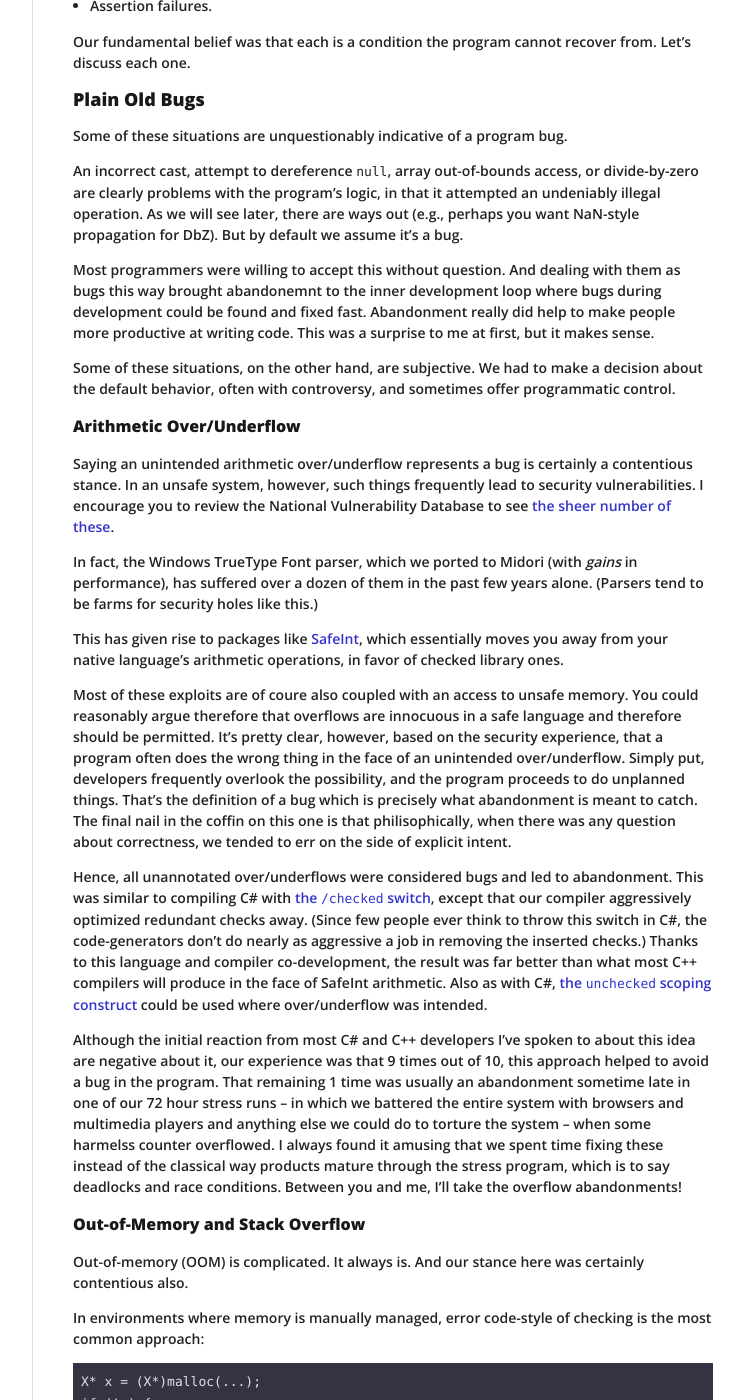
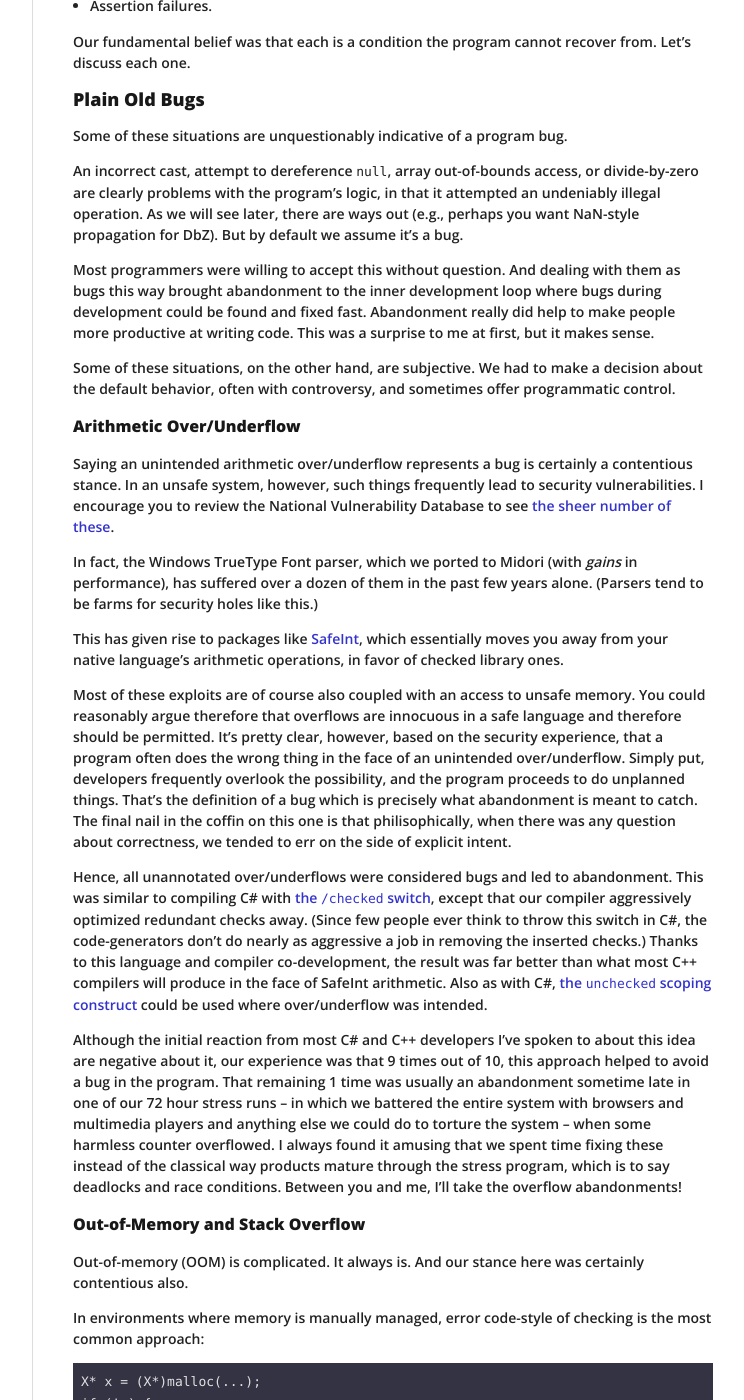
Before and after one commit to joeduffy/joeduffy.github.io, a Jekyll site: the page built from _posts/2016-02-07-the-error-model.md, in a window 1280 px wide and 1400 px high, scrolled down 18720 px. Shown: the whole window, without its empty margins (378-1122 px from the left). Built offline with Jekyll 4.4.1, drawn with Linux system fonts in a browser that asks for light colours; nearby versions of some CDN libraries; comment, search, counter and statistics services are not loaded; some of the changed text lies outside the part shown.

Commit message:
Fix a few typos

```diff
--- a/_posts/2016-02-07-the-error-model.md
+++ b/_posts/2016-02-07-the-error-model.md
@@ -821,7 +821,7 @@ with the program's logic, in that it attempted an undeniably illegal operation.
 out (e.g., perhaps you want NaN-style propagation for DbZ).  But by default we assume it's a bug.
 
 Most programmers were willing to accept this without question.   And dealing with them as bugs this way brought
-abandonemnt to the inner development loop where bugs during development could be found and fixed fast.  Abandonment
+abandonment to the inner development loop where bugs during development could be found and fixed fast.  Abandonment
 really did help to make people more productive at writing code.  This was a surprise to me at first, but it makes sense.
 
 Some of these situations, on the other hand, are subjective.  We had to make a decision about the default behavior,
@@ -840,7 +840,7 @@ dozen of them in the past few years alone.  (Parsers tend to be farms for securi
 This has given rise to packages like [SafeInt](https://safeint.codeplex.com/), which
 essentially moves you away from your native language's arithmetic operations, in favor of checked library ones.
 
-Most of these exploits are of coure also coupled with an access to unsafe memory.  You could reasonably argue therefore
+Most of these exploits are of course also coupled with an access to unsafe memory.  You could reasonably argue therefore
 that overflows are innocuous in a safe language and therefore should be permitted.  It's pretty clear, however, based on
 the security experience, that a program often does the wrong thing in the face of an unintended over/underflow.  Simply
 put, developers frequently overlook the possibility, and the program proceeds to do unplanned things.  That's the
@@ -858,7 +858,7 @@ https://msdn.microsoft.com/en-us/library/khy08726.aspx) could be used where over
 Although the initial reaction from most C# and C++ developers I've spoken to about this idea are negative about it, our
 experience was that 9 times out of 10, this approach helped to avoid a bug in the program.  That remaining 1 time was
 usually an abandonment sometime late in one of our 72 hour stress runs -- in which we battered the entire system with
-browsers and multimedia players and anything else we could do to torture the system -- when some harmelss counter
+browsers and multimedia players and anything else we could do to torture the system -- when some harmless counter
 overflowed.  I always found it amusing that we spent time fixing these instead of the classical way products mature
 through the stress program, which is to say deadlocks and race conditions.  Between you and me, I'll take the overflow
 abandonments!
@@ -2034,7 +2034,7 @@ https://github.com/dotnet/roslyn/issues/119) to bring some of these features to
 admit, I wish all of those proposals the best, however nothing will be as bulletproof as an entire stack written in the
 same error discipline.  And remember, the entire isolation and concurrency model is essential for abandonment at scale.
 
-I am hopeful that continued sharing of knowledge will lead to even more widescale adoption some of these ideas.
+I am hopeful that continued sharing of knowledge will lead to even more wide-scale adoption some of these ideas.
 
 Next time I'll talk more about the language.  Specifically, we'll see how Midori was able to tame the garbage collector
 using a magical elixir of architecture, language support, and libraries.  I hope to see you again soon!
```
Also changed, not shown: other parts of _posts/2016-02-07-the-error-model.md (+19 -19 lines).
